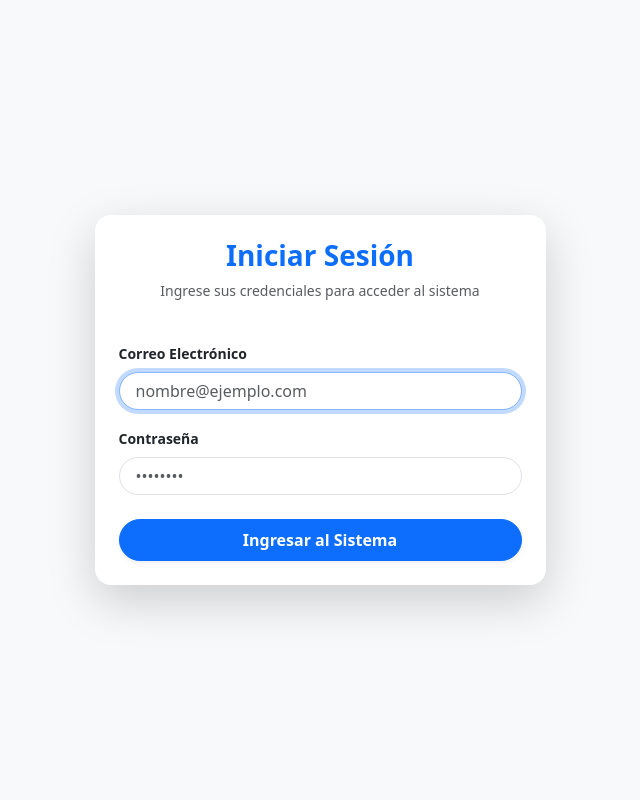
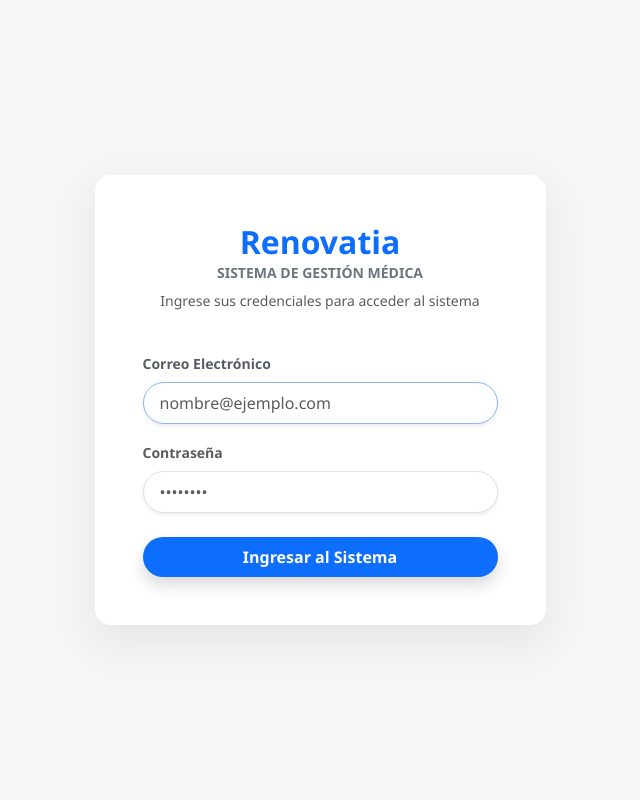
Before and after one commit to karenpbq-bot/TMTR---Renovatia, a Flask app: page /login in a window 1280 px wide. Shown: the whole page, without its empty margins (320-960 px from the left). Run offline with Flask 3, Linux system fonts and the light colour scheme.

Commit message:
Update login.html

```diff
--- a/templates/login.html
+++ b/templates/login.html
@@ -3,26 +3,48 @@
 <head>
     <meta charset="UTF-8">
     <meta name="viewport" content="width=device-width, initial-scale=1.0">
-    <title>Iniciar Sesión - Ecosistema Médico</title>
-    <!-- Bootstrap CSS CDN -->
+    <title>Iniciar Sesión - Renovatia</title>
+    <!-- Bootstrap 5 CSS CDN -->
     <link href="https://cdn.jsdelivr.net/npm/bootstrap@5.3.0/dist/css/bootstrap.min.css" rel="stylesheet">
+    <style>
+        body {
+            background-color: #f4f7f6;
+            font-family: 'Segoe UI', Tahoma, Geneva, Verdana, sans-serif;
+        }
+        .card {
+            border-radius: 1rem;
+            border: none;
+            box-shadow: 0 1rem 3rem rgba(0, 0, 0, 0.08);
+        }
+        .btn-primary {
+            background-color: #0d6efd;
+            border: none;
+            transition: background-color 0.2s ease-in-out;
+        }
+        .btn-primary:hover {
+            background-color: #0b5ed7;
+        }
+    </style>
 </head>
-<body class="bg-light d-flex align-items-center justify-content-center min-vh-100">
+<body class="d-flex align-items-center justify-content-center min-vh-100">
 
     <div class="container">
         <div class="row justify-content-center">
             <div class="col-md-5">
-                <div class="card shadow-lg border-0 rounded-4 p-4">
+                <div class="card p-4 p-md-5 bg-white">
+
+                    <!-- Encabezado con Identidad y Marca -->
                     <div class="text-center mb-4">
-                        <h3 class="fw-bold text-primary">Iniciar Sesión</h3>
-                        <p class="text-muted small">Ingrese sus credenciales para acceder al sistema</p>
+                        <h2 class="fw-bold text-primary mb-1">Renovatia</h2>
+                        <h6 class="text-secondary fw-semibold text-uppercase tracking-wide small">Sistema de Gestión Médica</h6>
+                        <p class="text-muted small mt-2">Ingrese sus credenciales para acceder al sistema</p>
                     </div>
 
-                    <!-- Mensajes Flash -->
+                    <!-- Mensajes Flash de Alerta -->
                     {% with messages = get_flashed_messages(with_categories=true) %}
                         {% if messages %}
                             {% for category, message in messages %}
-                                <div class="alert alert-{{ category }} alert-dismissible fade show" role="alert">
+                                <div class="alert alert-{{ category }} alert-dismissible fade show shadow-sm border-0 rounded-3 mb-3" role="alert">
                                     {{ message }}
                                     <button type="button" class="btn-close" data-bs-dismiss="alert" aria-label="Close"></button>
                                 </div>
@@ -30,27 +52,29 @@
                         {% endif %}
                     {% endwith %}
 
+                    <!-- Formulario de Inicio de Sesión -->
                     <form method="POST" action="{{ url_for('auth.login') }}">
                         <div class="mb-3">
-                            <label for="correo" class="form-label fw-semibold small">Correo Electrónico</label>
-                            <input type="email" class="form-control rounded-pill px-3" id="correo" name="correo" placeholder="nombre@ejemplo.com" required autofocus>
+                            <label for="correo" class="form-label fw-semibold small text-muted">Correo Electrónico</label>
+                            <input type="email" class="form-control rounded-pill px-3 py-2 shadow-sm" id="correo" name="correo" placeholder="nombre@ejemplo.com" required autofocus>
                         </div>
 
                         <div class="mb-4">
-                            <label for="password" class="form-label fw-semibold small">Contraseña</label>
-                            <input type="password" class="form-control rounded-pill px-3" id="password" name="password" placeholder="••••••••" required>
+                            <label for="password" class="form-label fw-semibold small text-muted">Contraseña</label>
+                            <input type="password" class="form-control rounded-pill px-3 py-2 shadow-sm" id="password" name="password" placeholder="••••••••" required>
                         </div>
 
                         <div class="d-grid">
-                            <button type="submit" class="btn btn-primary rounded-pill py-2 fw-semibold shadow-sm">Ingresar al Sistema</button>
+                            <button type="submit" class="btn btn-primary rounded-pill py-2 fw-semibold shadow">Ingresar al Sistema</button>
                         </div>
                     </form>
+
                 </div>
             </div>
         </div>
     </div>
 
-    <!-- Bootstrap JS CDN -->
+    <!-- Bootstrap 5 JS Bundle CDN -->
     <script src="https://cdn.jsdelivr.net/npm/bootstrap@5.3.0/dist/js/bootstrap.bundle.min.js"></script>
 </body>
 </html>
```
